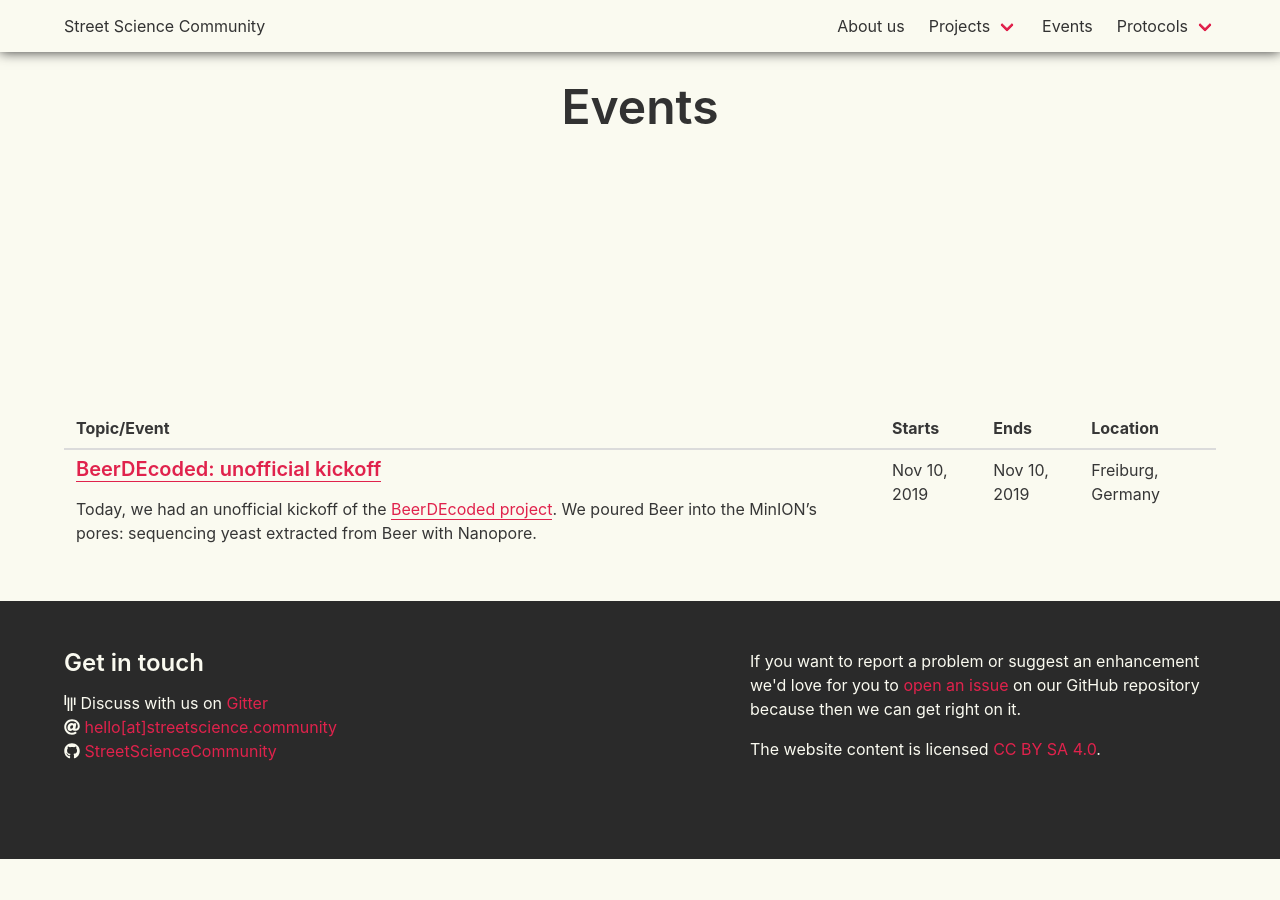
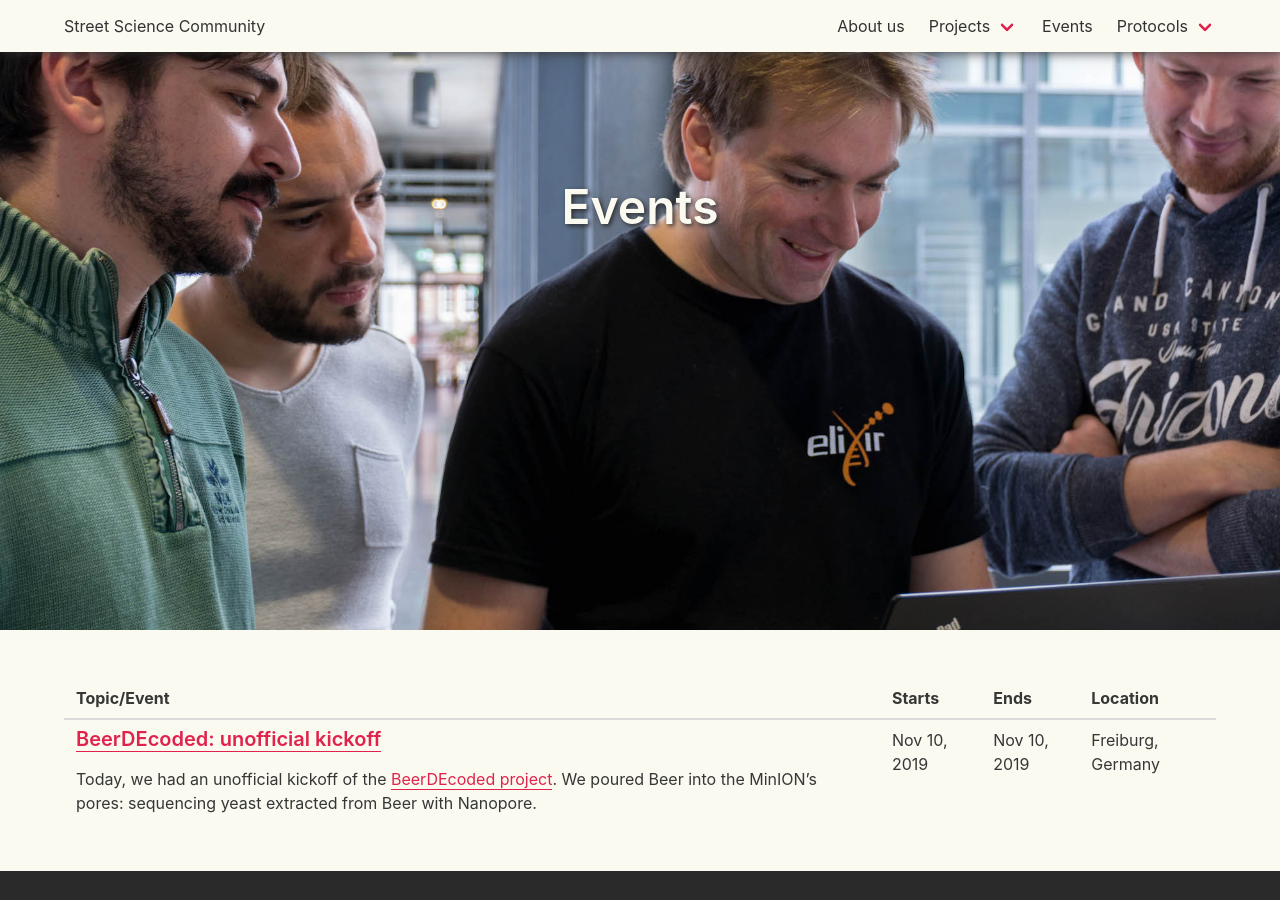
Before and after one commit to StreetScienceCommunity/StreetScienceCommunity.github.io, a Jekyll site: the page built from events.md, in a window 1280 px wide and 900 px high. Built offline with Jekyll 4.4.1, drawn with Linux system fonts in a browser that asks for light colours; nearby versions of some CDN libraries.

Commit message:
Add top image for events page

```diff
--- a/events.md
+++ b/events.md
@@ -1,4 +1,5 @@
 ---
 layout: events
 title: Events
+image: /images/events.jpg
 ---
```
Also changed, not shown: images/events.jpg (added).
